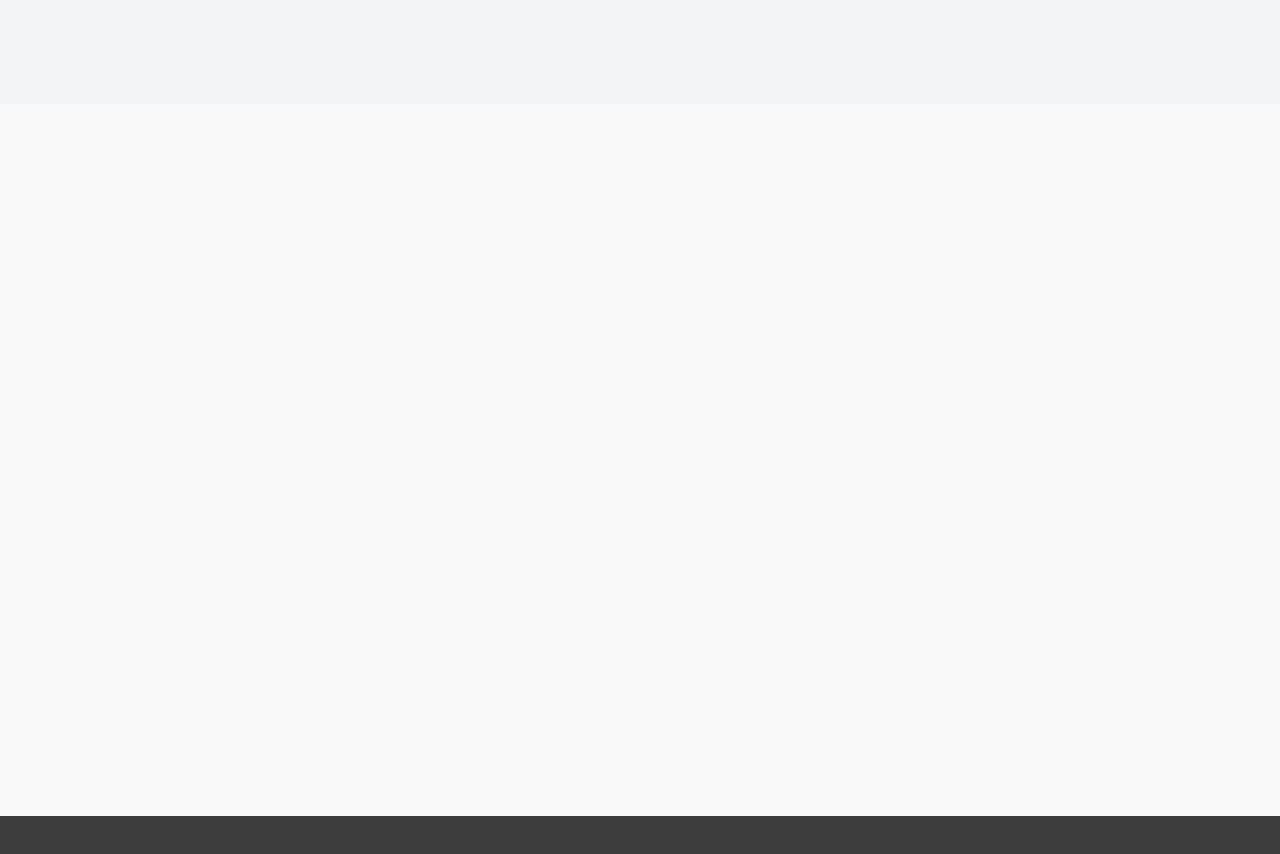
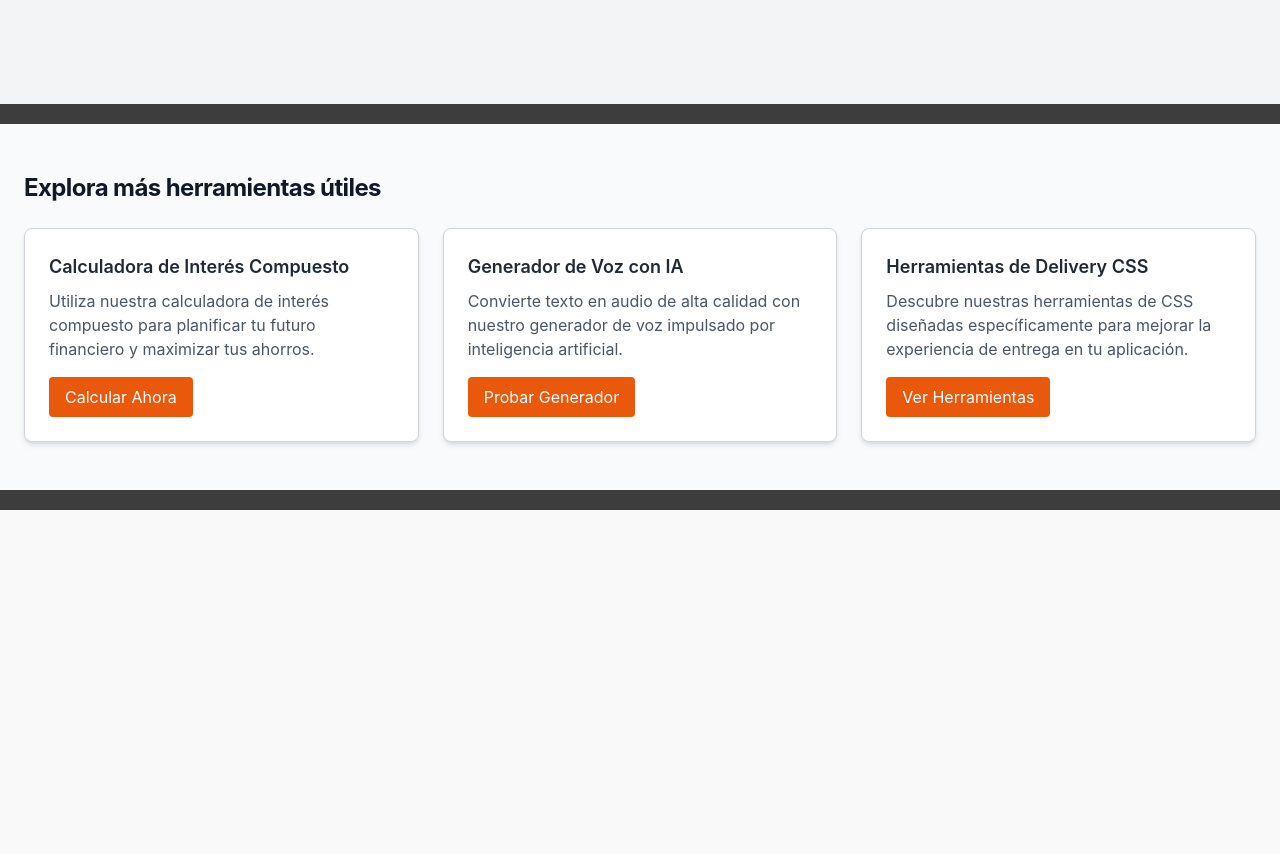
Before and after one commit to manuelcalso/portafolio-juan, a React (Vite) app: page /blog in a window 1280 px wide. Shown: the part 1080-1934 px from the top of the page. Before the commit the page ends 1896 px from the top, so only its background shows below. Built offline with nearby package versions, Linux system fonts and the light colour scheme.

Commit message:
enlaces internos blog y en calculadora

```diff
--- a/src/components/Blogger.jsx
+++ b/src/components/Blogger.jsx
@@ -23,6 +23,7 @@ const posts = [
 
 export default function Blogger() {
   return (
+    <>
       <div className="bg-gray-100 py-24 sm:py-32">
         <div className="mx-auto max-w-7xl px-6 lg:px-8">
           <div className="mx-auto max-w-2xl text-center">
@@ -83,11 +84,44 @@ export default function Blogger() {
                 </div>
               </article>
             ))}
-
           </div>
-
         </div>
-
       </div>
+      {/* Nueva sección */}
+      <div className="bg-gray-50 py-12 mt-5 mb-5">
+        <div className="mx-auto max-w-7xl px-6">
+          <h2 className="text-2xl font-bold tracking-tight text-gray-900">Explora más herramientas útiles</h2>
+          <div className="mt-6 grid grid-cols-1 gap-y-8 md:grid-cols-3 md:gap-x-6">
+            <div className="rounded-lg border border-gray-300 bg-white p-6 shadow-md">
+              <h3 className="text-lg font-semibold text-gray-800">Calculadora de Interés Compuesto</h3>
+              <p className="mt-2 text-gray-600">
+                Utiliza nuestra calculadora de interés compuesto para planificar tu futuro financiero y maximizar tus ahorros.
+              </p>
+              <a href="/calculadora-de-interes-compuesto-online" className="mt-4 inline-block rounded bg-orange-600 px-4 py-2 text-white hover:bg-orange-700">
+                Calcular Ahora
+              </a>
+            </div>
+            <div className="rounded-lg border border-gray-300 bg-white p-6 shadow-md">
+              <h3 className="text-lg font-semibold text-gray-800">Generador de Voz con IA</h3>
+              <p className="mt-2 text-gray-600">
+                Convierte texto en audio de alta calidad con nuestro generador de voz impulsado por inteligencia artificial.
+              </p>
+              <a href="/voz-de-inteligencia-artificial" className="mt-4 inline-block rounded bg-orange-600 px-4 py-2 text-white hover:bg-orange-700">
+                Probar Generador
+              </a>
+            </div>
+            <div className="rounded-lg border border-gray-300 bg-white p-6 shadow-md">
+              <h3 className="text-lg font-semibold text-gray-800">Herramientas de Delivery CSS</h3>
+              <p className="mt-2 text-gray-600">
+                Descubre nuestras herramientas de CSS diseñadas específicamente para mejorar la experiencia de entrega en tu aplicación.
+              </p>
+              <a href="/developer-tools" className="mt-4 inline-block rounded bg-orange-600 px-4 py-2 text-white hover:bg-orange-700">
+                Ver Herramientas
+              </a>
+            </div>
+          </div>
+        </div>
+      </div>
+    </>
   )
 }
--- a/src/components/Blogger/BlogAppDelivery.jsx
+++ b/src/components/Blogger/BlogAppDelivery.jsx
@@ -35,7 +35,7 @@ export default function BlogAppDelivery() {
           <div className="lg:col-span-2 lg:col-start-1 lg:row-start-1 lg:mx-auto lg:grid lg:w-full lg:max-w-7xl lg:grid-cols-2 lg:gap-x-8 lg:px-8">
             <div className="lg:pr-4">
               <div className="lg:max-w-lg">
-                <a className="text-base font-semibold leading-7 text-orange-600" href='/blog'>Regresar al blog</a>
+                <a className="text-lg font-semibold leading-7 text-orange-600" href='/blog'>Regresar al blog</a>
                 <h1 className="mt-2 text-3xl font-bold tracking-tight text-gray-900 sm:text-4xl">Desarrollo de app de delivery "Yo Voy"</h1>
                 <p className="mt-6 text-xl leading-8 text-gray-700">
                   En este post te contaré cómo surgió la idea, las tecnologías que estoy utilizando y los retos que encuentro en el proceso de negocio.
@@ -47,7 +47,7 @@ export default function BlogAppDelivery() {
             <img
               className="w-[28rem] max-w-none rounded-xl bg-gray-900 shadow-xl ring-1 ring-gray-400/10 sm:w-[27rem]"
               src="https://storage.googleapis.com/portafilo/yovoyapp.png"
-              alt=""
+              alt="Captura de pantalla de la app de delivery 'Yo Voy'"
             />
           </div>
           <div className="lg:col-span-2 lg:col-start-1 lg:row-start-2 lg:mx-auto lg:grid lg:w-full lg:max-w-7xl lg:grid-cols-2 lg:gap-x-8 lg:px-8">
@@ -73,7 +73,7 @@ export default function BlogAppDelivery() {
                 </p>
 
                 <ul role="list" className="mt-8 space-y-8 text-gray-600">
-                  <p className="text-base font-semibold leading-7 text-orange-600">Tecnologias que utilizo para la aplicacion:</p>
+                  <h2 className="text-base font-semibold leading-7 text-orange-600">Tecnologias que utilizo para la aplicacion:</h2>
                   <li className="flex gap-x-3">
                     <CpuChipIcon className="mt-1 h-5 w-5 flex-none text-orange-600" aria-hidden="true" />
                     <span>
@@ -107,7 +107,7 @@ export default function BlogAppDelivery() {
                   Una de las más notables es la falta de apoyo a los repartidores, quienes no cuentan con seguro social ni protección adecuada por los servicios que brindan.
                   Esto es un aspecto clave que buscamos mejorar a largo plazo, asegurando que nuestros colaboradores cuenten con mejores condiciones laborales.
                 </p>
-                <h2 className="mt-16 text-2xl font-bold tracking-tight text-gray-900">¿Y ahora, qué sigue?</h2>
+                <h3 className="mt-16 text-2xl font-bold tracking-tight text-gray-900">¿Y ahora, qué sigue?</h3>
                 <p className="mt-6">
                   Con el objetivo de llevar el proyecto a su máximo potencial, el siguiente paso es conectar con personas con experiencia en incubación de startups y desarrollo de negocios.
                   Esto nos permitirá evolucionar de manera sólida y estratégica. Por ello, hago una invitación abierta a quienes estén interesados en colaborar y aportar su conocimiento para hacer crecer este proyecto.
@@ -117,8 +117,46 @@ export default function BlogAppDelivery() {
               </div>
             </div>
           </div>
+
+        </div>
+
+      </div>
+      {/* Nueva sección */}
+      <div className="bg-gray-50 py-12 mt-5 mb-5">
+        <div className="mx-auto max-w-7xl px-6">
+          <h2 className="text-2xl font-bold tracking-tight text-gray-900">Explora más herramientas útiles</h2>
+          <div className="mt-6 grid grid-cols-1 gap-y-8 md:grid-cols-3 md:gap-x-6">
+            <div className="rounded-lg border border-gray-300 bg-white p-6 shadow-md">
+              <h3 className="text-lg font-semibold text-gray-800">Calculadora de Interés Compuesto</h3>
+              <p className="mt-2 text-gray-600">
+                Utiliza nuestra calculadora de interés compuesto para planificar tu futuro financiero y maximizar tus ahorros.
+              </p>
+              <a href="/calculadora-de-interes-compuesto-online" className="mt-4 inline-block rounded bg-orange-600 px-4 py-2 text-white hover:bg-orange-700">
+                Calcular Ahora
+              </a>
+            </div>
+            <div className="rounded-lg border border-gray-300 bg-white p-6 shadow-md">
+              <h3 className="text-lg font-semibold text-gray-800">Generador de Voz con IA</h3>
+              <p className="mt-2 text-gray-600">
+                Convierte texto en audio de alta calidad con nuestro generador de voz impulsado por inteligencia artificial.
+              </p>
+              <a href="/voz-de-inteligencia-artificial" className="mt-4 inline-block rounded bg-orange-600 px-4 py-2 text-white hover:bg-orange-700">
+                Probar Generador
+              </a>
+            </div>
+            <div className="rounded-lg border border-gray-300 bg-white p-6 shadow-md">
+              <h3 className="text-lg font-semibold text-gray-800">Herramientas de Delivery CSS</h3>
+              <p className="mt-2 text-gray-600">
+                Descubre nuestras herramientas de CSS diseñadas específicamente para mejorar la experiencia de entrega en tu aplicación.
+              </p>
+              <a href="/developer-tools" className="mt-4 inline-block rounded bg-orange-600 px-4 py-2 text-white hover:bg-orange-700">
+                Ver Herramientas
+              </a>
+            </div>
+          </div>
         </div>
       </div>
+
     </>
   )
 }
--- a/src/components/Calculadora.jsx
+++ b/src/components/Calculadora.jsx
@@ -210,6 +210,42 @@ const Calculator = () => {
         </div>
       </section>
 
+      {/* Nueva sección */}
+      <div className="bg-gray-50 py-12 mt-5 mb-5">
+        <div className="mx-auto max-w-7xl px-6">
+          <h2 className="text-2xl font-bold tracking-tight text-gray-900">Explora más herramientas útiles</h2>
+          <div className="mt-6 grid grid-cols-1 gap-y-8 md:grid-cols-3 md:gap-x-6">
+            <div className="rounded-lg border border-gray-300 bg-white p-6 shadow-md">
+              <h3 className="text-lg font-semibold text-gray-800">Reflexiones y Creaciones en "El Escritorio"</h3>
+              <p className="mt-2 text-gray-600">
+                Visita mi espacio personal, donde comparto reflexiones, investigaciones, teorías y novedades.
+              </p>
+              <a href="/blog" className="mt-4 inline-block rounded bg-orange-600 px-4 py-2 text-white hover:bg-orange-700">
+                Leer Ahora
+              </a>
+            </div>
+            <div className="rounded-lg border border-gray-300 bg-white p-6 shadow-md">
+              <h3 className="text-lg font-semibold text-gray-800">Generador de Voz con IA</h3>
+              <p className="mt-2 text-gray-600">
+                Convierte texto en audio de alta calidad con nuestro generador de voz impulsado por inteligencia artificial.
+              </p>
+              <a href="/voz-de-inteligencia-artificial" className="mt-4 inline-block rounded bg-orange-600 px-4 py-2 text-white hover:bg-orange-700">
+                Probar Generador
+              </a>
+            </div>
+            <div className="rounded-lg border border-gray-300 bg-white p-6 shadow-md">
+              <h3 className="text-lg font-semibold text-gray-800">Herramientas de Delivery CSS</h3>
+              <p className="mt-2 text-gray-600">
+                Descubre nuestras herramientas de CSS diseñadas específicamente para mejorar la experiencia de entrega en tu aplicación.
+              </p>
+              <a href="/developer-tools" className="mt-4 inline-block rounded bg-orange-600 px-4 py-2 text-white hover:bg-orange-700">
+                Ver Herramientas
+              </a>
+            </div>
+          </div>
+        </div>
+      </div>
+
       <Footer />
     </>
   );
```
Lines whose indentation alone changed are shown as unchanged.
